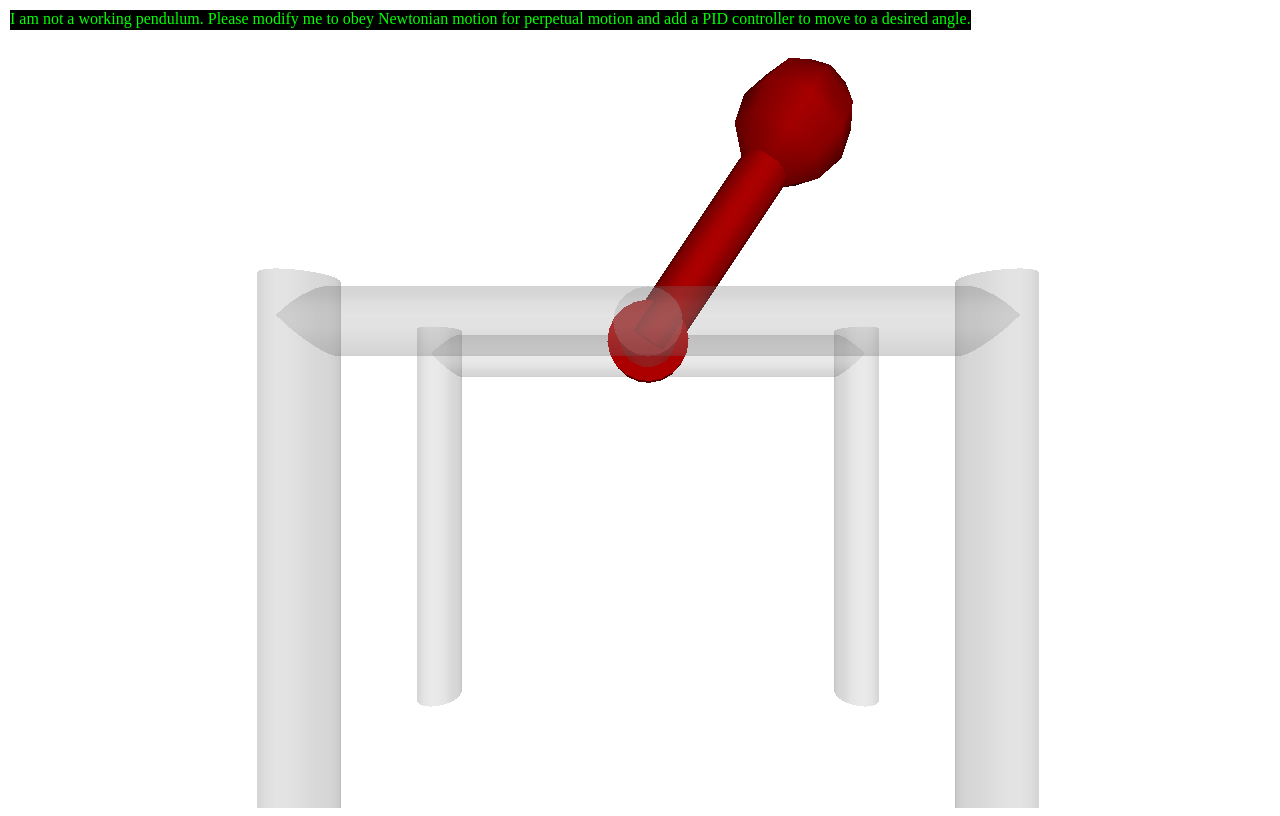
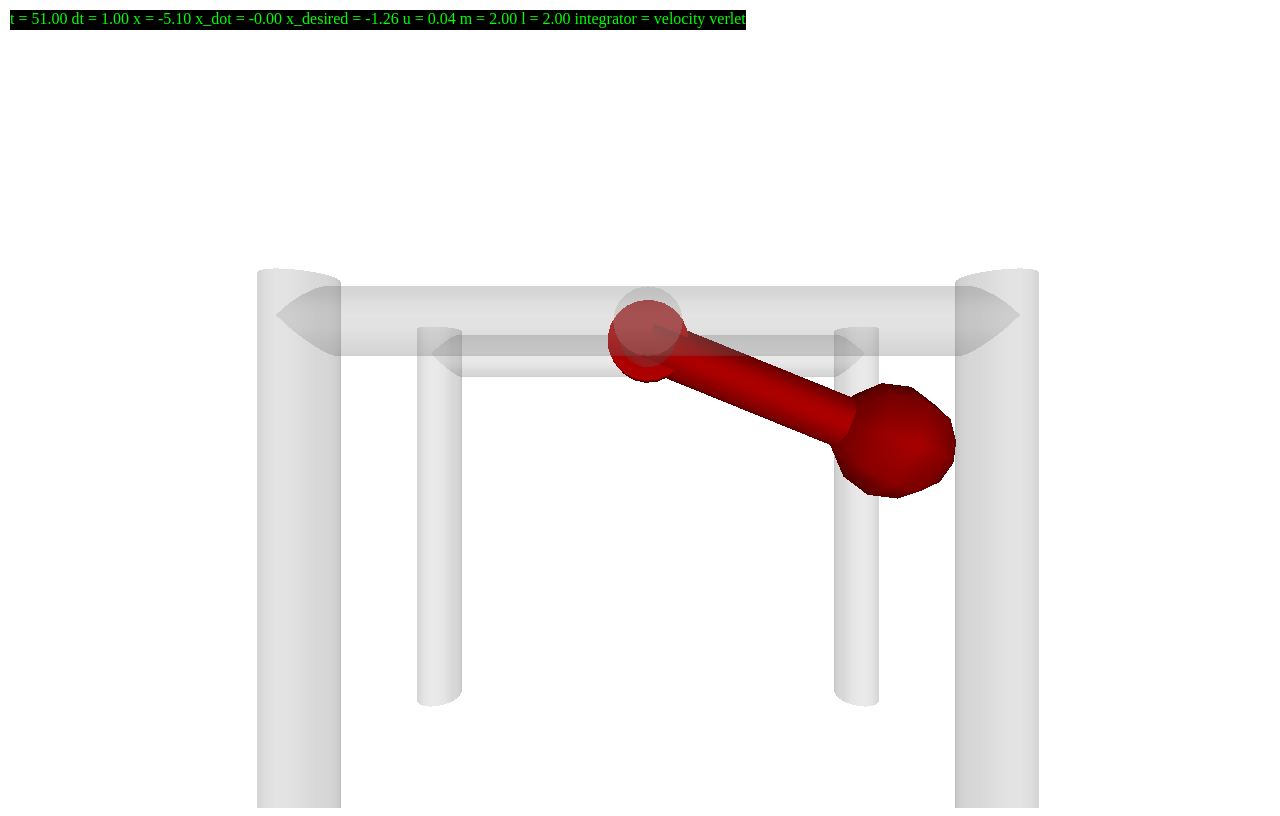
Before and after one commit to ahadik/swarm, a plain HTML site: page pendulum/pendulum.html in a window 1280 px wide. Drawn offline with Linux system fonts and the light colour scheme; animation ran at ten frames a second.

Commit message:
adding pendulum code

```diff
--- a/pendulum/pendulum.html
+++ b/pendulum/pendulum.html
@@ -58,7 +58,7 @@ function init() {
     pendulum.desired_dot = 0;
 
     // initialize pendulum PID servo gains
-    pendulum.servo = {kp:0.0, kd:0.0, ki:0.0};
+    pendulum.servo = {kp:2.0, kd:0.5, ki:1.5};
     accumulated_error = 0;
 
     // set time and timestep
@@ -66,12 +66,12 @@ function init() {
     dt = 1.0;
 
     // set gravity
-    gravity = 0.01;
+    gravity = .01;
 
     // set method of numerical integration of dynamics
-    numerical_integrator = "euler";  // REQUIRED
+    //numerical_integrator = "euler";  // REQUIRED
     //numerical_integrator = "verlet";  // OPTIONAL
-    //numerical_integrator = "velocity verlet";  // REQUIRED
+    numerical_integrator = "velocity verlet";  // REQUIRED
     //numerical_integrator = "runge-kutta";  // OPTIONAL
 
     init_threejs_scene();
@@ -83,6 +83,22 @@ function init() {
 /////     ANIMATION AND INTERACTION LOOP
 //////////////////////////////////////////////////
 
+function calcTau(){
+	var pendulum_constants = pendulum.mass*pendulum.length*pendulum.length;
+	var x1=pendulum.angle;
+	var x2=pendulum.angle_dot;
+	var x3=calcAccel();
+
+	var tau = pendulum.servo.kp*(pendulum.desired-x2)+pendulum.servo.kd*(0-x1)+pendulum.servo.ki*(x3);
+
+	return tau;
+}
+
+function calcAccel(){
+	var accel = (-gravity/pendulum.length*Math.sin(pendulum.angle)+pendulum.control/(pendulum.mass*pendulum.length*pendulum.length))*dt;
+	return accel;
+}
+
 function animate() {
 
     // note: three.js includes requestAnimationFrame shim
@@ -93,16 +109,18 @@ function animate() {
 
 
     // key inputs for adding force to pendulum motor
-    if ( keyboard.pressed("d") )
-        pendulum.control += 0.05;
-    else if ( keyboard.pressed("a") )
-        pendulum.control += -0.05;
+    if ( keyboard.pressed("d") ){
+	    pendulum.control += 0.005;
+    }
+    else if ( keyboard.pressed("a") ){
+	    pendulum.control += -0.005;
+    }
 
     // key inputs for setting desired angle for pendulum servo
     if ( keyboard.pressed("e") )
-        pendulum.desired += 0.05;
+        pendulum.desired += 0.005;
     if ( keyboard.pressed("q") )
-        pendulum.desired += -0.05;
+        pendulum.desired += -0.005;
 
     // key input to zero controls and let pendulum swing
     if ( keyboard.pressed("s") )
@@ -114,6 +132,18 @@ function animate() {
     }
     else if (numerical_integrator === "velocity verlet") {
         // velocity version of verlet integration
+        var pendulum_constants = pendulum.mass*pendulum.length*pendulum.length;
+
+        var y_previous = calcAccel();
+
+        pendulum.angle = pendulum.angle+pendulum.angle_dot*dt+.5*y_previous*dt*dt;
+
+        var y_now = calcAccel();
+
+        pendulum.angle_dot = pendulum.angle_dot+(y_previous+y_now)/2*dt;
+
+		pendulum.control = calcTau();
+
     }
     else if (numerical_integrator === "runge-kutta") {
         // RK4, fourth-order Runge-Kutta integration
@@ -122,15 +152,24 @@ function animate() {
         // euler integration
 
         numerical_integrator = "euler";
+
+        var y_previous = calcAccel();
+        pendulum.angle= pendulum.angle+pendulum.angle_dot*dt;
+        pendulum.angle_dot = pendulum.angle_dot+y_previous;
+
+        pendulum.control = calcTau();
+
     }
+
 
     // set the current state/angle of the pendulum
     pendulum.geom.rotation.y = pendulum.angle;  // threejs cylinders have their axes along the y-axis
-    pendulum.angle += Math.PI/160;  // REMOVE THIS!!! just to show how angle is ued
+    //pendulum.angle += Math.PI/160;  // REMOVE THIS!!! just to show how angle is ued
 
     // don't forget to advance time
+    t=t+dt;
 
-    /* output simulator variables
+    /* output simulator variables*/
     textbar.innerHTML =
         " t = " + t.toFixed(2) +
         " dt = " + dt.toFixed(2) +
@@ -142,7 +181,7 @@ function animate() {
         " l = " + pendulum.length.toFixed(2) +
         " integrator = " + numerical_integrator
     ;
-    */
+
 
     // threejs rendering update
     renderer.render( scene, camera );
```
